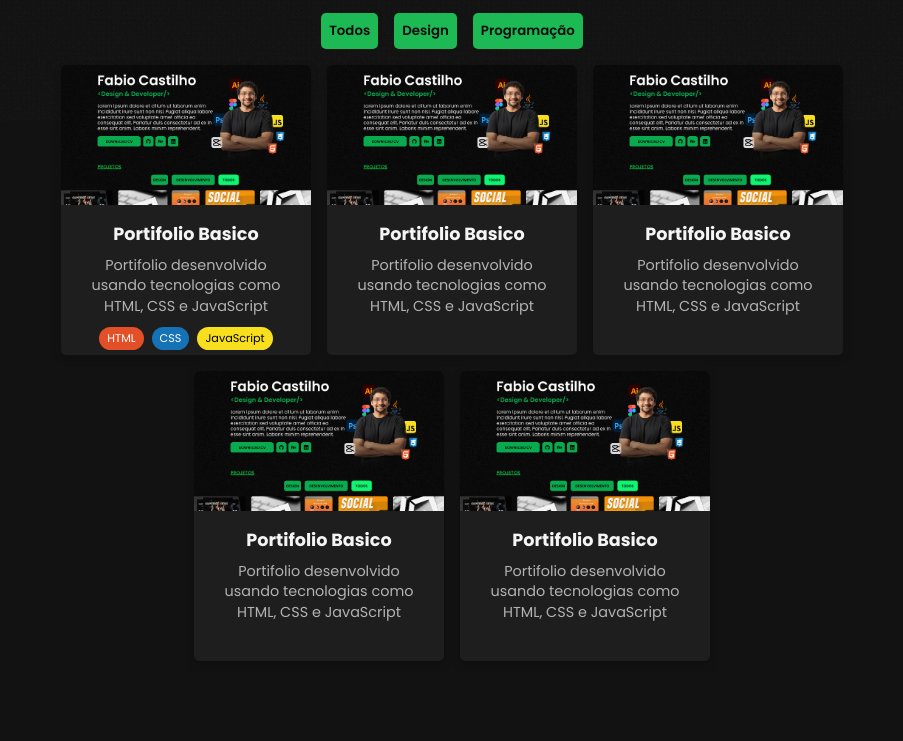
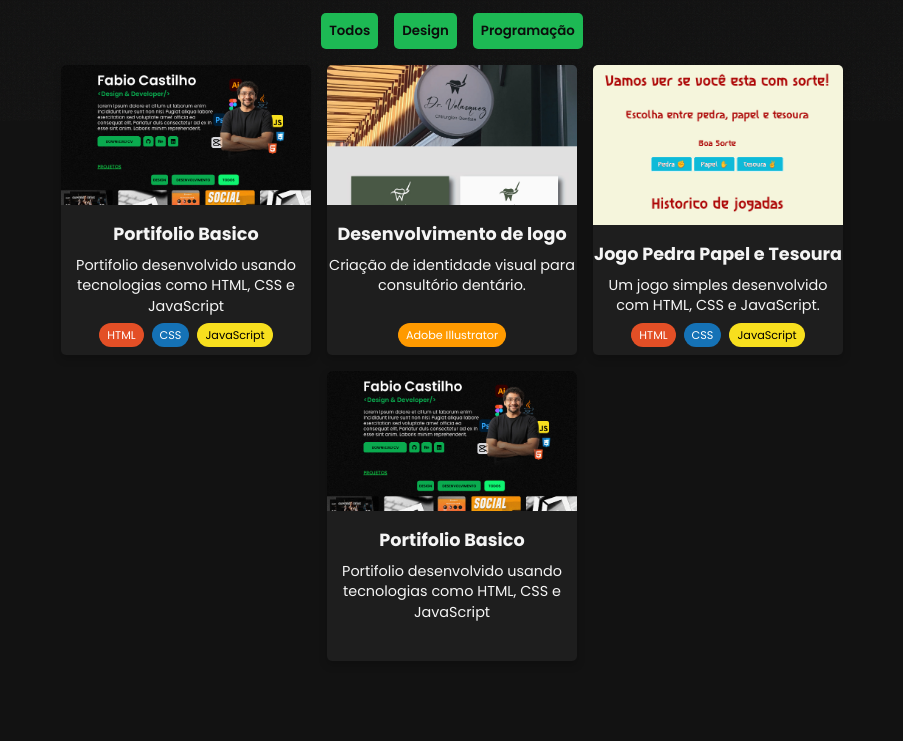
Before and after one commit to FabioCastilho/portfolio-basic, a plain HTML site: page index.html in a window 1280 px wide. Shown: the part 679-1420 px from the top of the page, without its empty margins (188-1091 px from the left). Drawn offline with Linux system fonts and the light colour scheme.

Commit message:
Alteraçaoes nas pastas e alguns arquivos adicionados.

```diff
--- a/index.html
+++ b/index.html
@@ -23,13 +23,13 @@
         </div>
 <div class="photo">
     <img src="/assets/perfil.png" alt="Foto de perfil de Fabio Castilho" class="profile-main-image">
-    <img src="/assets/logo-js.png" alt="Logo JavaScript" class="single-logo-js">
-    <img src="/assets/logo-ai.png" alt="Logo AI" class="single-logo-ai">
-    <img src="/assets/logo-ps.png" alt="Logo Photoshop" class="single-logo-ps">
-    <img src="/assets/logo-figma.png" alt="Logo Figma" class="single-logo-figma">
-    <img src="/assets/logo-html.png" alt="Logo HTML" class="single-logo-html">
-    <img src="/assets/logo-css.png" alt="Logo CSS" class="single-logo-css">
-    <img src="/assets/logo-java.png" alt="Logo Java" class="single-logo-java">
+    <img src="/assets/logos/logo-js.png" alt="Logo JavaScript" class="single-logo-js">
+    <img src="/assets/logos/logo-ai.png" alt="Logo AI" class="single-logo-ai">
+    <img src="/assets/logos/logo-ps.png" alt="Logo Photoshop" class="single-logo-ps">
+    <img src="/assets/logos/logo-figma.png" alt="Logo Figma" class="single-logo-figma">
+    <img src="/assets/logos/logo-html.png" alt="Logo HTML" class="single-logo-html">
+    <img src="/assets/logos/logo-css.png" alt="Logo CSS" class="single-logo-css">
+    <img src="/assets/logos/logo-java.png" alt="Logo Java" class="single-logo-java">
     <div class="links">
         <a href="/cv.pdf" target="_blank" class="btn">Currículo</a>
         <a href="https://www.linkedin.com/in/fabiofcastilho/" target="_blank" rel="noopener noreferrer" class="btn">Linkedin</a>
@@ -72,33 +72,44 @@
                 <button class="btn">Programação</button>
             </div>
             <div class="projetos-area">
-                <div class="projeto" data-category="design">
-                    <img src="/assets/Thumbs-Projeto.png" alt="Screenshot do Projeto 1">
+
+
+                <a target="_blank" href="http://fabiocastilho.com">
+                <div class="projeto" data-category="programação">
+                    <img src="/assets/projects/thumb-projeto-portfolio.png" alt="Projeto Portfolio">
                     <h3>Portifolio Basico</h3>
                     <p>Portifolio desenvolvido usando tecnologias como HTML, CSS e JavaScript</p>
-                        <div class="tecnologias">
+                    <div class="tecnologias">
                             <button class="html">HTML</button>
                             <button class="css">CSS</button>
                             <button class="js">JavaScript</button>
                         </div>
                 </div>
+                </a>
+                <a target="_blank" href="http://https://www.behance.net/gallery/234554913/Identidade-Visual-para-Clinica-Odontologica">
+                <div class="projeto" data-category="design">
+                    <img src="/assets/projects/dentista-logo.png" alt="Logo Dentista">
+                    <h3>Desenvolvimento de logo</h3>
+                    <p>Criação de identidade visual para consultório dentário.</p>
+                    <div class="tecnologias">
+                            <button class="ai">Adobe Illustrator</button>
+                    </div>
+                </div>
+                </a>
+                <a target="_blank" href="https://pedra-papel-tesoura-woad.vercel.app/">
                 <div class="projeto" data-category="programação">
-                    <img src="/assets/Thumbs-Projeto.png" alt="Screenshot do Projeto 1">
-                    <h3>Portifolio Basico</h3>
-                    <p>Portifolio desenvolvido usando tecnologias como HTML, CSS e JavaScript</p>
+                    <img src="/assets/projects/jokenpo.png" alt="Pedra Papel e Tesoura">
+                    <h3>Jogo Pedra Papel e Tesoura</h3>
+                    <p>Um jogo simples desenvolvido com HTML, CSS e JavaScript.</p>
+                    <div class="tecnologias">
+                            <button class="html">HTML</button>
+                            <button class="css">CSS</button>
+                            <button class="js">JavaScript</button>
+                    </div>
                 </div>
+                </a>
                 <div class="projeto" data-category="programação">
-                    <img src="/assets/Thumbs-Projeto.png" alt="Screenshot do Projeto 1">
-                    <h3>Portifolio Basico</h3>
-                    <p>Portifolio desenvolvido usando tecnologias como HTML, CSS e JavaScript</p>
-                </div>
-                <div class="projeto" data-category="programação">
-                    <img src="/assets/Thumbs-Projeto.png" alt="Screenshot do Projeto 1">
-                    <h3>Portifolio Basico</h3>
-                    <p>Portifolio desenvolvido usando tecnologias como HTML, CSS e JavaScript</p>
-                </div>
-                <div class="projeto" data-category="programação">
-                    <img src="/assets/Thumbs-Projeto.png" alt="Screenshot do Projeto 1">
+                    <img src="/assets/projects/thumb-projeto-portfolio.png" alt="Screenshot do Projeto 1">
                     <h3>Portifolio Basico</h3>
                     <p>Portifolio desenvolvido usando tecnologias como HTML, CSS e JavaScript</p>
                 </div>
--- a/styles.css
+++ b/styles.css
@@ -18,6 +18,8 @@
   --css-color: #1572B6;
   --js-color: #F7DF1E;
   --java-color: #007396;
+  --ps-color: #31A8FF;
+  --ai-color: #FF9A00;
 }
 
 body {
@@ -216,18 +218,28 @@ body::before {
     flex-wrap: wrap;
 
 }
+
+.projetos-area a {
+    text-decoration: none;
+    color: inherit;
+    display: flex;
+}
+
 .projeto p {
-    padding: 0 1rem 1rem 1rem;
     color: var(--text-color-secondary);
     font-size: 0.9em;
     line-height: 1.4;
     flex-grow: 1;
+    text-decoration: none;
+    color: inherit;
 }
 
 .projeto h3 {
     font-size: 1.1em;
     margin-bottom: 0.5rem;
+    color: inherit;
 }
+
 
 .projeto {
     display: flex;
@@ -243,6 +255,7 @@ body::before {
     box-shadow: 0 4px 8px rgba(0, 0, 0, 0.2);
     transition: transform 0.3s, box-shadow 0.3s;
     cursor: pointer;
+    text-decoration: none;
 }
 
 .tecnologias {
@@ -250,7 +263,8 @@ body::before {
     justify-content: center;
     gap: 0.5rem;
     flex-wrap: wrap;
-    padding-bottom: 1rem;
+    padding-bottom: 0.5rem;
+    margin-top: 0 auto;
 
 }
 
@@ -278,6 +292,15 @@ button.js {
 }
 button.java {
     background-color: var(--java-color);
+    color: white;
+}
+
+button.ps {
+    background-color: var(--ps-color);
+    color: white;
+}
+button.ai {
+    background-color: var(--ai-color);
     color: white;
 }
 
```
Also changed, not shown: assets/foto.png (deleted), assets/logos/logo-ai.png (renamed from assets/logo-ai.png), assets/logos/logo-css.png (renamed from assets/logo-css.png), assets/logos/logo-figma.png (renamed from assets/logo-figma.png), assets/logos/logo-html.png (renamed from assets/logo-html.png), assets/logos/logo-java.png (renamed from assets/logo-java.png), assets/logos/logo-js.png (renamed from assets/logo-js.png), assets/logos/logo-ps.png (renamed from assets/logo-ps.png), assets/projects/dentista-logo.png (added), assets/projects/jokenpo.png (added), assets/projects/thumb-projeto-portfolio.png (renamed from assets/Thumbs-Projeto.png).
